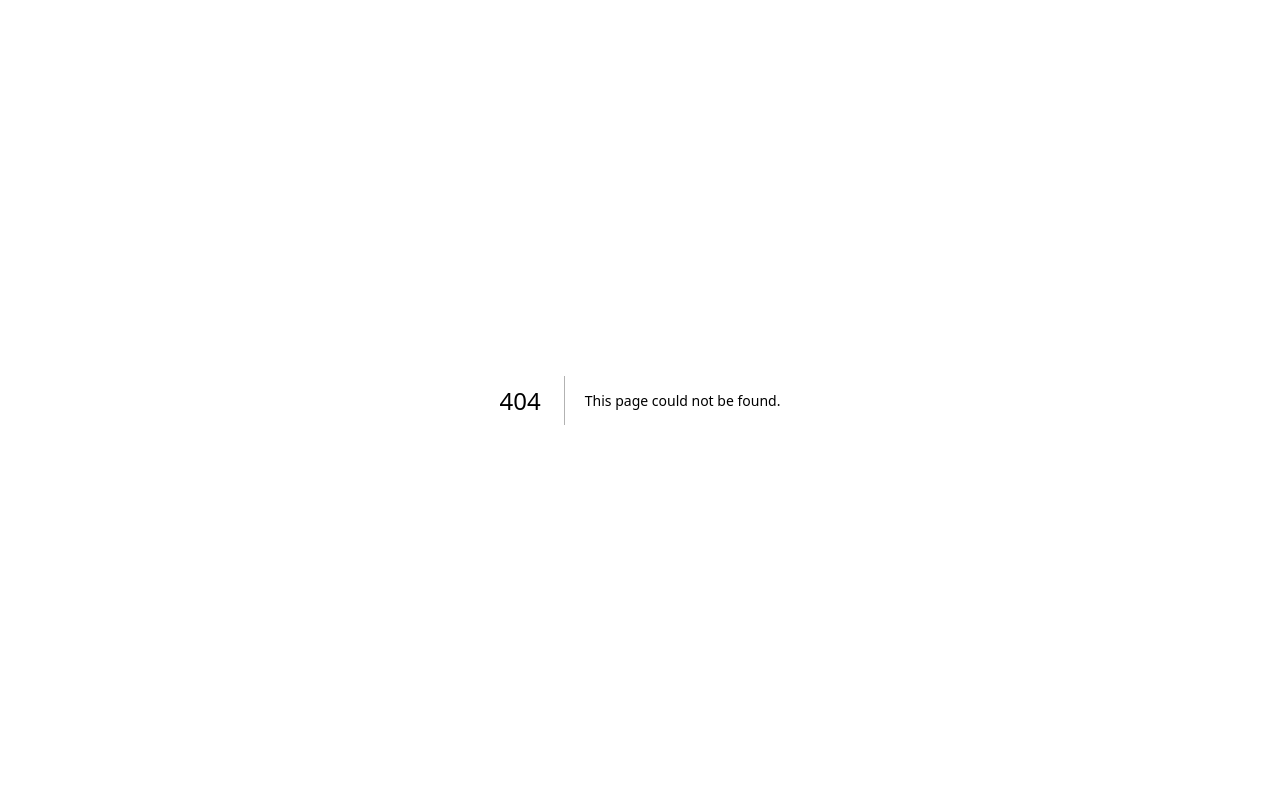
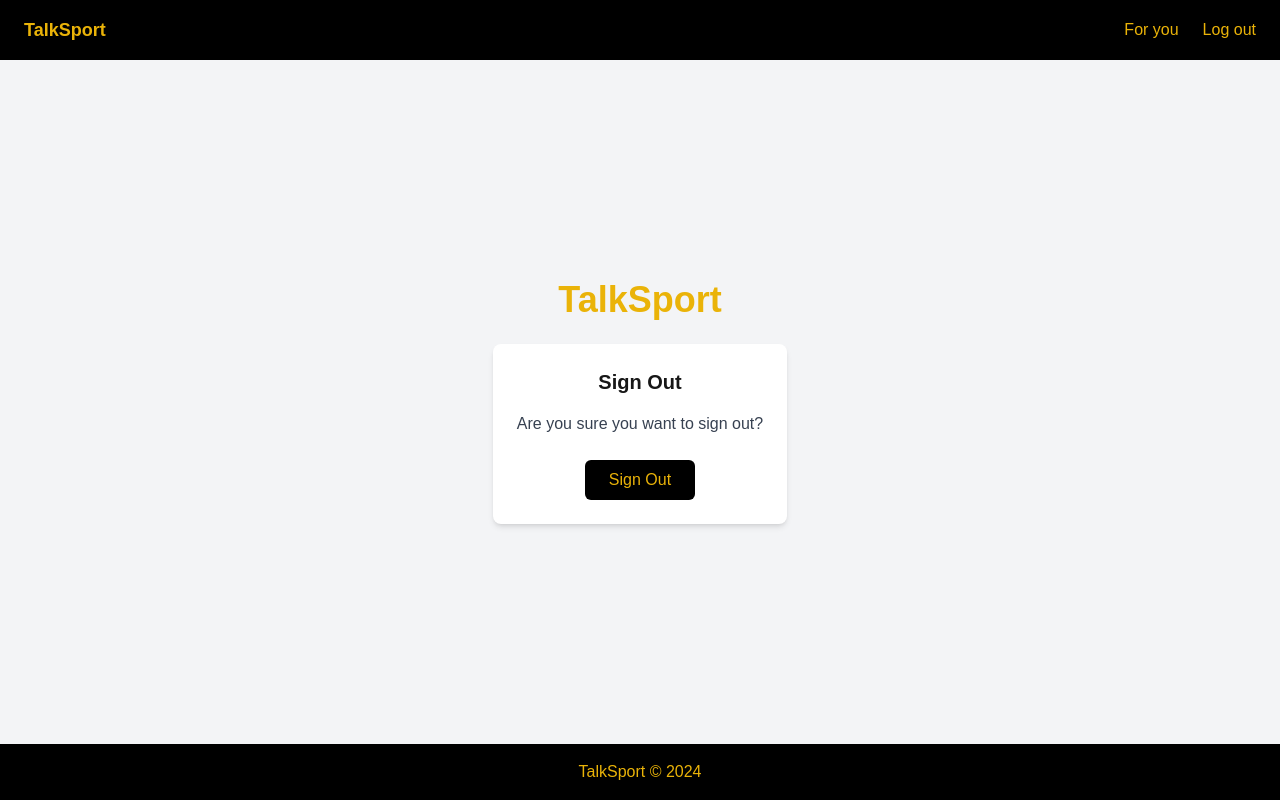
Before and after one commit to ricoace10/talksport, a Next.js app: page /logout in a window 1280 px wide. Before the commit this address had no page. Built offline with nearby package versions, Linux system fonts and the light colour scheme.

Commit message:
logout.tsx

```diff
--- /dev/null
+++ b/src/pages/logout.tsx
@@ -0,0 +1,44 @@
+import Link from "next/link";
+
+const Logout = () => {
+  return (
+    <div className="min-h-screen flex flex-col bg-gray-100">
+      {/* Navbar */}
+      <header className="bg-black text-yellow-500 flex justify-between items-center px-6 py-4">
+        <h1 className="text-lg font-bold">TalkSport</h1>
+        <div className="flex items-center space-x-6">
+          <Link href="/dashboard" className="hover:text-yellow-300">
+            For you
+          </Link>
+          <Link href="/" className="hover:text-yellow-300">
+            Log out
+          </Link>
+        </div>
+      </header>
+
+      {/* Main Content */}
+      <main className="flex-grow px-4 py-6 flex flex-col items-center justify-center">
+        <h2 className="text-4xl text-yellow-500 font-bold mb-6">TalkSport</h2>
+        <div className="bg-white p-6 rounded-lg shadow-md text-center">
+          <h3 className="text-xl font-bold mb-4">Sign Out</h3>
+          <p className="text-gray-700 mb-6">Are you sure you want to sign out?</p>
+          <button
+            onClick={() => {
+              window.location.href = "/";
+            }}
+            className="bg-black text-yellow-500 py-2 px-6 rounded-md hover:bg-gray-800 transition duration-200"
+          >
+            Sign Out
+          </button>
+        </div>
+      </main>
+
+      {/* Footer */}
+      <footer className="bg-black text-yellow-500 text-center py-4">
+        TalkSport © 2024
+      </footer>
+    </div>
+  );
+};
+
+export default Logout;
```
